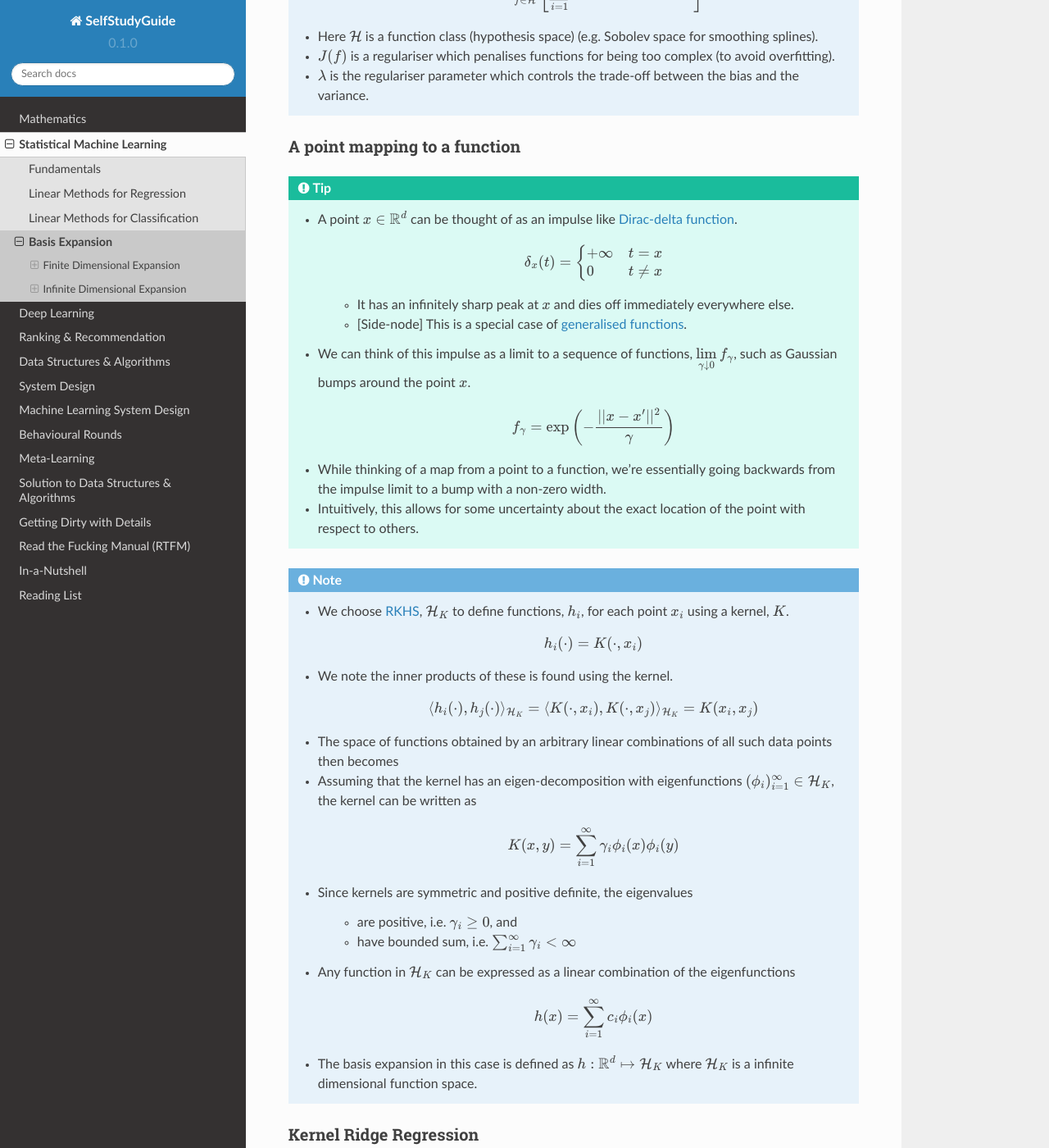
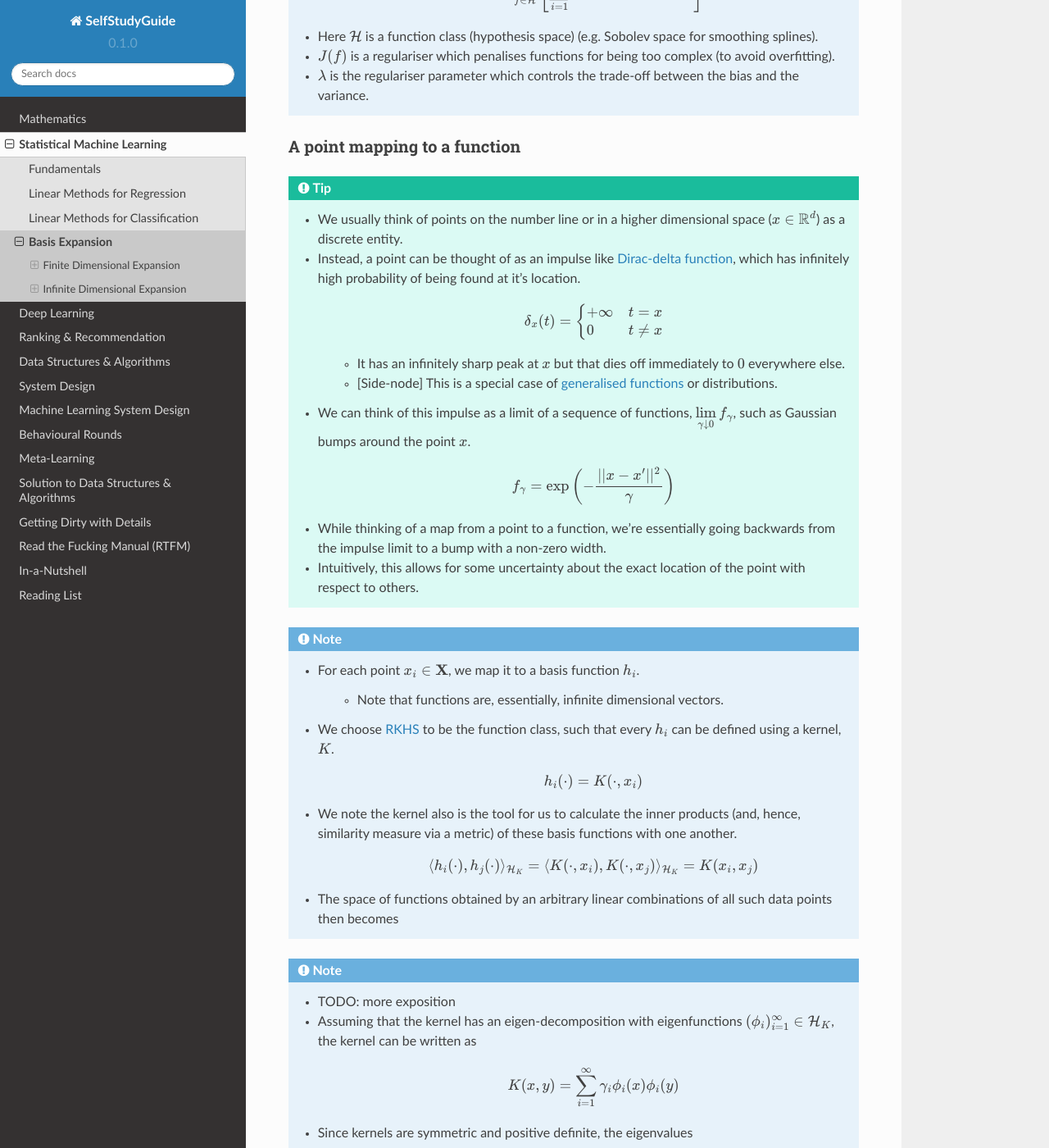
Before and after one commit to uselesstechjunks/leetcode, a Sphinx documentation site: the page built from docs/source/ml/basisexp.rst, in a window 1280 px wide and 1400 px high, scrolled down 5200 px. Shown: the whole window at 82% size. Built offline with Sphinx 7.4.7 and the Read the Docs theme 2.0.0, drawn with Linux system fonts in a browser that asks for light colours.

Commit message:
Update basisexp.rst

```diff
--- a/docs/source/ml/basisexp.rst
+++ b/docs/source/ml/basisexp.rst
@@ -164,26 +164,33 @@ Infinite Dimensional Expansion
 A point mapping to a function
 ==================================================================================
 .. tip::
-	* A point :math:`x\in\mathbb{R}^d` can be thought of as an impulse like `Dirac-delta function <https://en.wikipedia.org/wiki/Dirac_delta_function>`_.
+	* We usually think of points on the number line or in a higher dimensional space (:math:`x\in\mathbb{R}^d`) as a discrete entity.
+	* Instead, a point can be thought of as an impulse like `Dirac-delta function <https://en.wikipedia.org/wiki/Dirac_delta_function>`_, which has infinitely high probability of being found at it's location.
 
 		.. math:: \delta_x(t)=\begin{cases}+\infty & t=x \\ 0 & t\neq x\end{cases}
 
-		* It has an infinitely sharp peak at :math:`x` and dies off immediately everywhere else.
-		* [Side-node] This is a special case of `generalised functions <https://en.wikipedia.org/wiki/Generalized_function>`_.
-	* We can think of this impulse as a limit to a sequence of functions, :math:`\lim_\limits{\gamma\downarrow 0} f_\gamma`, such as Gaussian bumps around the point :math:`x`.
+		* It has an infinitely sharp peak at :math:`x` but that dies off immediately to :math:`0` everywhere else.
+		* [Side-node] This is a special case of `generalised functions <https://en.wikipedia.org/wiki/Generalized_function>`_ or distributions.
+	* We can think of this impulse as a limit of a sequence of functions, :math:`\lim_\limits{\gamma\downarrow 0} f_\gamma`, such as Gaussian bumps around the point :math:`x`.
 
 		.. math:: f_\gamma=\exp\left(-\frac{||x-x'||^2}{\gamma}\right)
 	* While thinking of a map from a point to a function, we're essentially going backwards from the impulse limit to a bump with a non-zero width.
 	* Intuitively, this allows for some uncertainty about the exact location of the point with respect to others.
 
 .. note::
-	* We choose `RKHS <https://en.wikipedia.org/wiki/Reproducing_kernel_Hilbert_space>`_, :math:`\mathcal{H}_K` to define functions, :math:`h_i`, for each point :math:`x_i` using a kernel, :math:`K`.
+	* For each point :math:`x_i\in\mathbf{X}`, we map it to a basis function :math:`h_i`.
+
+		* Note that functions are, essentially, infinite dimensional vectors.
+	* We choose `RKHS <https://en.wikipedia.org/wiki/Reproducing_kernel_Hilbert_space>`_ to be the function class, such that every :math:`h_i` can be defined using a kernel, :math:`K`.
 
 		.. math:: h_i(\cdot)=K(\cdot,x_i)
-	* We note the inner products of these is found using the kernel.
+	* We note the kernel also is the tool for us to calculate the inner products (and, hence, similarity measure via a metric) of these basis functions with one another.
 
 		.. math:: \langle h_i(\cdot), h_j(\cdot)\rangle_{{\mathcal{H}}_K}=\langle K(\cdot,x_i), K(\cdot,x_j)\rangle_{{\mathcal{H}}_K}=K(x_i,x_j)
 	* The space of functions obtained by an arbitrary linear combinations of all such data points then becomes
+
+.. note::
+	* TODO: more exposition
 	* Assuming that the kernel has an eigen-decomposition with eigenfunctions :math:`(\phi_i)_{i=1}^\infty\in\mathcal{H}_K`, the kernel can be written as
 
 		.. math:: K(x,y)=\sum_{i=1}^\infty \gamma_i\phi_i(x)\phi_i(y)
```
